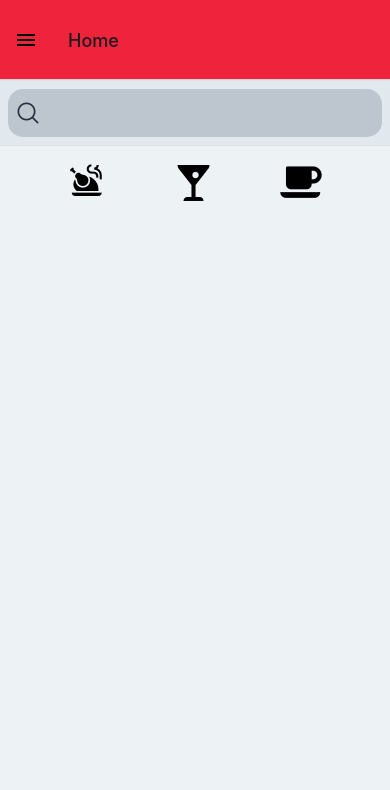
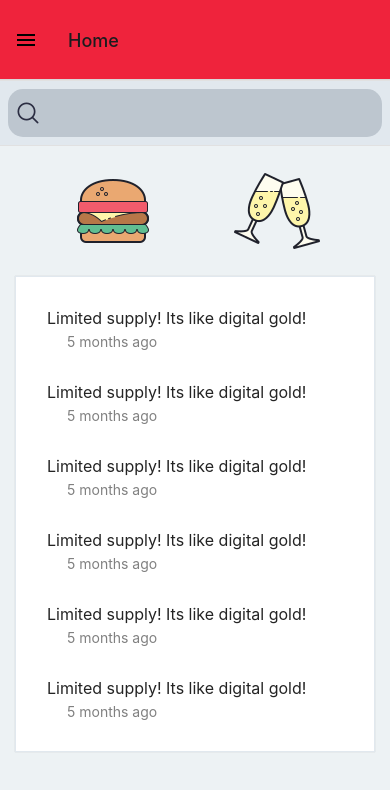
Before and after one commit to tlomozik/JustEat, a React Native app: screen /Home in a window 390 px wide. Shown: the top 790 px of the page. Built offline with nearby package versions, Linux system fonts and the light colour scheme; no server answers.

Commit message:
Result list add

```diff
--- a/src/components/Categories.js
+++ b/src/components/Categories.js
@@ -1,15 +1,25 @@
-import { StyleSheet, Text, View } from "react-native";
+import { StyleSheet, View, TouchableOpacity } from "react-native";
 import React from "react";
 import { MaterialCommunityIcons } from "@expo/vector-icons";
 import { Entypo } from "@expo/vector-icons";
 import { FontAwesome } from "@expo/vector-icons";
+import { Image } from "@rneui/base";
 
 const Categories = () => {
   return (
     <View style={styles.categoriesStyle}>
-      <MaterialCommunityIcons name="food-turkey" size={40} color="black" />
-      <Entypo name="drink" size={40} color="black" />
-      <FontAwesome name="coffee" size={40} color="black" />
+      <TouchableOpacity>
+        <Image
+          source={require("../../assets/food.png")}
+          containerStyle={styles.imgStyle}
+        />
+      </TouchableOpacity>
+      <TouchableOpacity>
+        <Image
+          source={require("../../assets/drinks.png")}
+          containerStyle={styles.imgStyle}
+        />
+      </TouchableOpacity>
     </View>
   );
 };
@@ -17,5 +27,14 @@ const Categories = () => {
 export default Categories;
 
 const styles = StyleSheet.create({
-  categoriesStyle: { flexDirection: "row", justifyContent: "space-evenly" },
+  categoriesStyle: {
+    flexDirection: "row",
+    justifyContent: "space-evenly",
+  },
+  imgStyle: {
+    width: 100,
+    height: 100,
+    resizeMode: "contain",
+    transition: 5,
+  },
 });
--- /dev/null
+++ b/src/components/ResultsList.js
@@ -0,0 +1,93 @@
+import { StyleSheet, Text, View, ScrollView } from "react-native";
+import React from "react";
+import { Card, ListItem } from "@rneui/base";
+
+const ResultsList = () => {
+  return (
+    <View style={styles.resultListStyle}>
+      <Card>
+        <ScrollView>
+          <ListItem>
+            <ListItem.Content>
+              <ListItem.Title>
+                Limited supply! Its like digital gold!
+              </ListItem.Title>
+              <View style={styles.subtitleView}>
+                <Text style={styles.ratingText}>5 months ago</Text>
+              </View>
+            </ListItem.Content>
+          </ListItem>
+          <ListItem>
+            <ListItem.Content>
+              <ListItem.Title>
+                Limited supply! Its like digital gold!
+              </ListItem.Title>
+              <View style={styles.subtitleView}>
+                <Text style={styles.ratingText}>5 months ago</Text>
+              </View>
+            </ListItem.Content>
+          </ListItem>
+          <ListItem>
+            <ListItem.Content>
+              <ListItem.Title>
+                Limited supply! Its like digital gold!
+              </ListItem.Title>
+              <View style={styles.subtitleView}>
+                <Text style={styles.ratingText}>5 months ago</Text>
+              </View>
+            </ListItem.Content>
+          </ListItem>
+          <ListItem>
+            <ListItem.Content>
+              <ListItem.Title>
+                Limited supply! Its like digital gold!
+              </ListItem.Title>
+              <View style={styles.subtitleView}>
+                <Text style={styles.ratingText}>5 months ago</Text>
+              </View>
+            </ListItem.Content>
+          </ListItem>
+          <ListItem>
+            <ListItem.Content>
+              <ListItem.Title>
+                Limited supply! Its like digital gold!
+              </ListItem.Title>
+              <View style={styles.subtitleView}>
+                <Text style={styles.ratingText}>5 months ago</Text>
+              </View>
+            </ListItem.Content>
+          </ListItem>
+          <ListItem>
+            <ListItem.Content>
+              <ListItem.Title>
+                Limited supply! Its like digital gold!
+              </ListItem.Title>
+              <View style={styles.subtitleView}>
+                <Text style={styles.ratingText}>5 months ago</Text>
+              </View>
+            </ListItem.Content>
+          </ListItem>
+        </ScrollView>
+      </Card>
+    </View>
+  );
+};
+
+export default ResultsList;
+
+const styles = StyleSheet.create({
+  resultListStyle: { flex: 1 },
+  subtitleView: {
+    flexDirection: "row",
+    paddingLeft: 10,
+    paddingTop: 5,
+  },
+  ratingImage: {
+    height: 19.21,
+    width: 100,
+  },
+  ratingText: {
+    paddingLeft: 10,
+    color: "grey",
+  },
+});
--- a/src/screens/HomeScreen.js
+++ b/src/screens/HomeScreen.js
@@ -1,8 +1,8 @@
 import { View, Text, StyleSheet } from "react-native";
-
 import { useUser } from "../context/UserContext";
 import SearchBar from "../components/SearchBar";
 import Categories from "../components/Categories";
+import ResultsList from "../components/ResultsList";
 const HomeScreen = ({ navigation }) => {
   const user = useUser();
 
@@ -10,6 +10,7 @@ const HomeScreen = ({ navigation }) => {
     <View style={styles.containerStyle}>
       <SearchBar />
       <Categories />
+      <ResultsList />
     </View>
   );
 };
```
Also changed, not shown: assets/drinks.png (added), assets/food.png (added).
